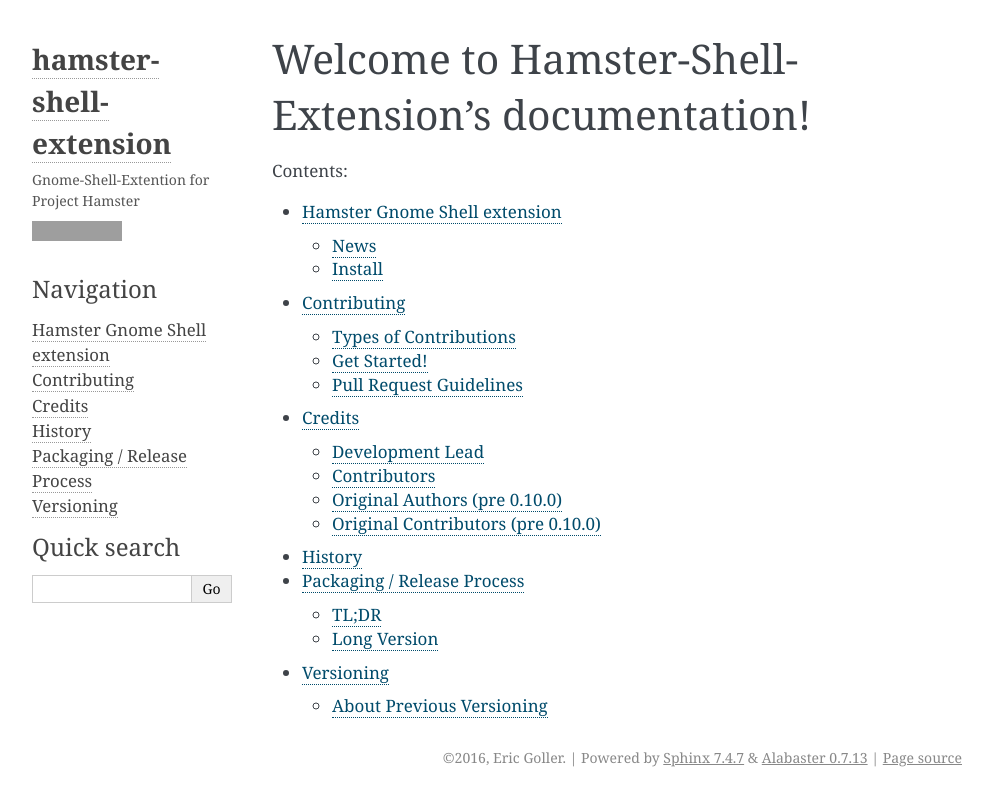
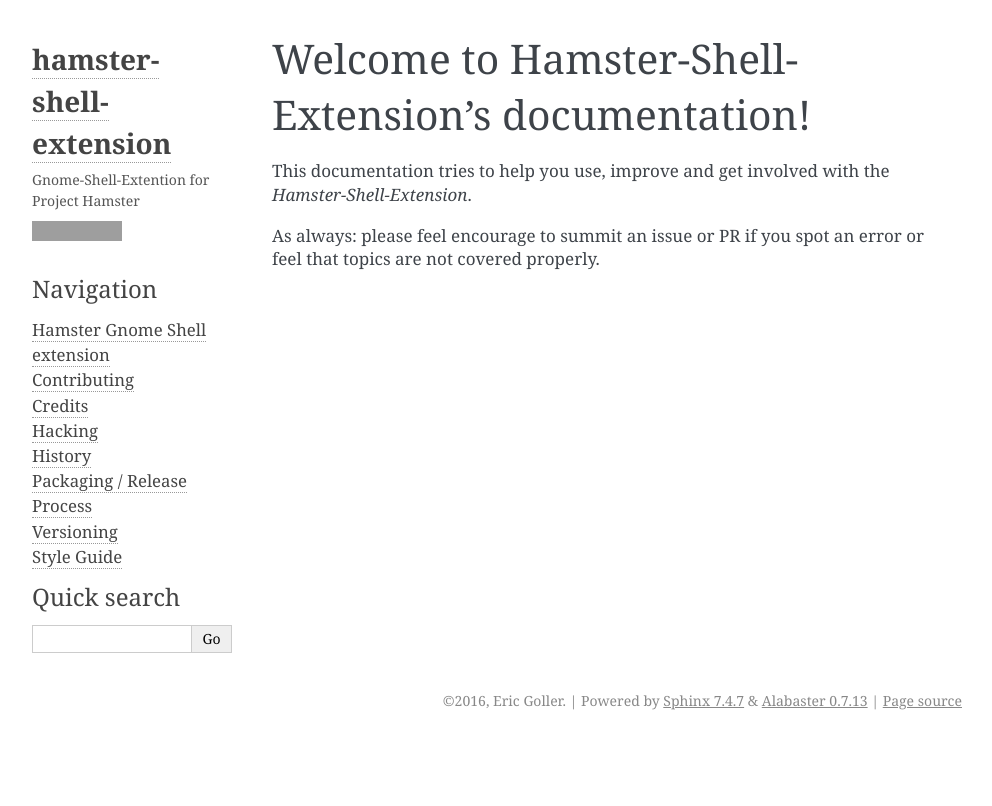
Before and after one commit to projecthamster/hamster-shell-extension, a Sphinx documentation site: the page built from docs/index.rst, in a window 1280 px wide. Shown: the top 806 px of the page, without its empty margins (148-1140 px from the left). Built offline with Sphinx 7.4.7, drawn with Linux system fonts in a browser that asks for light colours; grey boxes are pictures that could not be loaded.

Commit message:
Add new pages to index.rst (#133)
We also hide the TOC  and provide a basic greeter text instead.

```diff
--- a/docs/index.rst
+++ b/docs/index.rst
@@ -6,14 +6,21 @@
 Welcome to Hamster-Shell-Extension's documentation!
 ====================================================
 
-Contents:
+This documentation tries to help you use, improve and get involved with the
+*Hamster-Shell-Extension*.
+
+As always: please feel encourage to summit an issue or PR if you spot an error
+or feel that topics are not covered properly.
 
 .. toctree::
    :maxdepth: 2
+   :hidden:
 
    readme
    contributing
    authors
+   hacking
    history
    packaging
    versioning
+   styleguide
```
